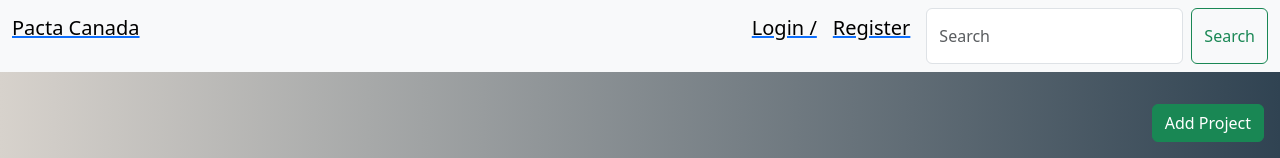
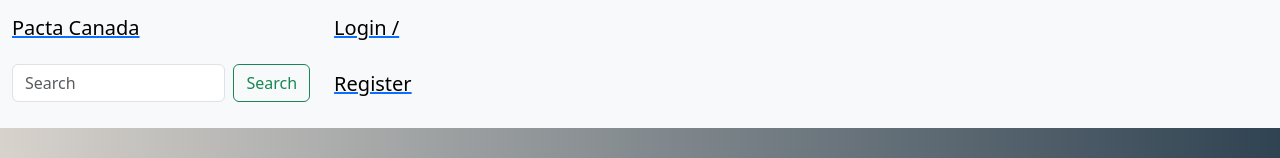
Before and after one commit to Vishalsahu0402/taskfront, a React (Vite) app: page / in a window 1280 px wide. Shown: the top 158 px of the page. Built offline with nearby package versions, Linux system fonts and the light colour scheme; no server answers.

Commit message:
check changes

```diff
--- a/src/componenets/Navbar.jsx
+++ b/src/componenets/Navbar.jsx
@@ -44,16 +44,13 @@ const Navbar = () => {
         <div>
             <nav className="navbar navbar-light bg-light">
                 <div className="container-fluid">
+                    <div className='row'>
+                        <div className='col-md-8'>
+
                             <Link to="/">
                                 <p className="navbar-brand">Pacta Canada </p>
                             </Link>
                             <form className="d-flex">
-                    <Link to="/login">
-                        <p className="navbar-brand">Login /</p>
-                    </Link>
-                    <Link to="/register">
-                        <p className="navbar-brand">Register </p>
-                    </Link>
 
                                 <input
                                     className="form-control me-2"
@@ -67,6 +64,17 @@ const Navbar = () => {
                                 </button>
                             </form>
                         </div>
+
+                        <div className='col-md-4'>
+                            <Link to="/login">
+                                <p className="navbar-brand">Login /</p>
+                            </Link>
+                            <Link to="/register">
+                                <p className="navbar-brand">Register </p>
+                            </Link>
+                        </div>
+                    </div>
+                </div>
             </nav>
 
         </div>
```
Lines whose indentation alone changed are shown as unchanged.
